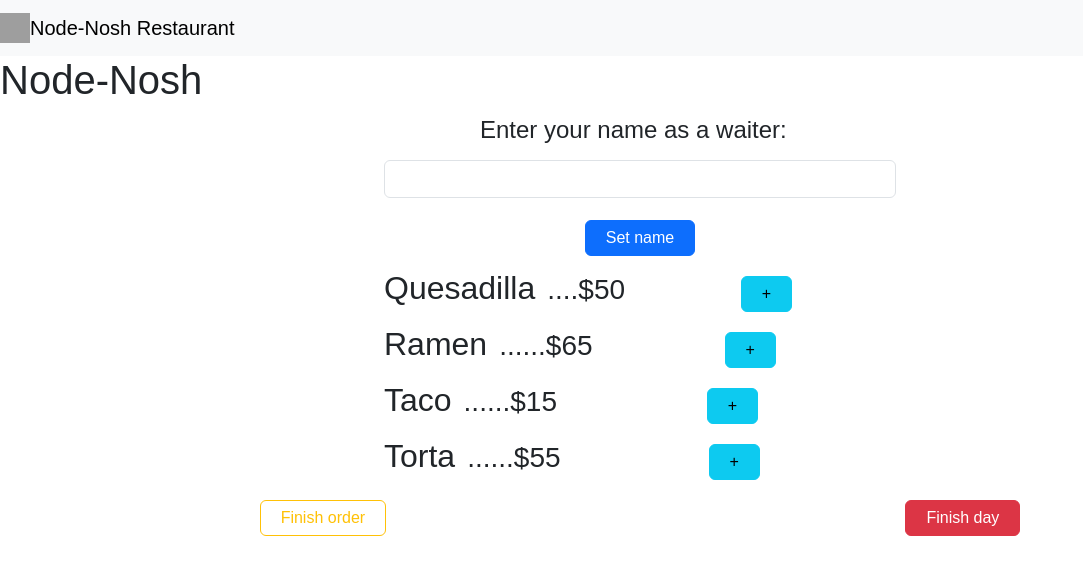
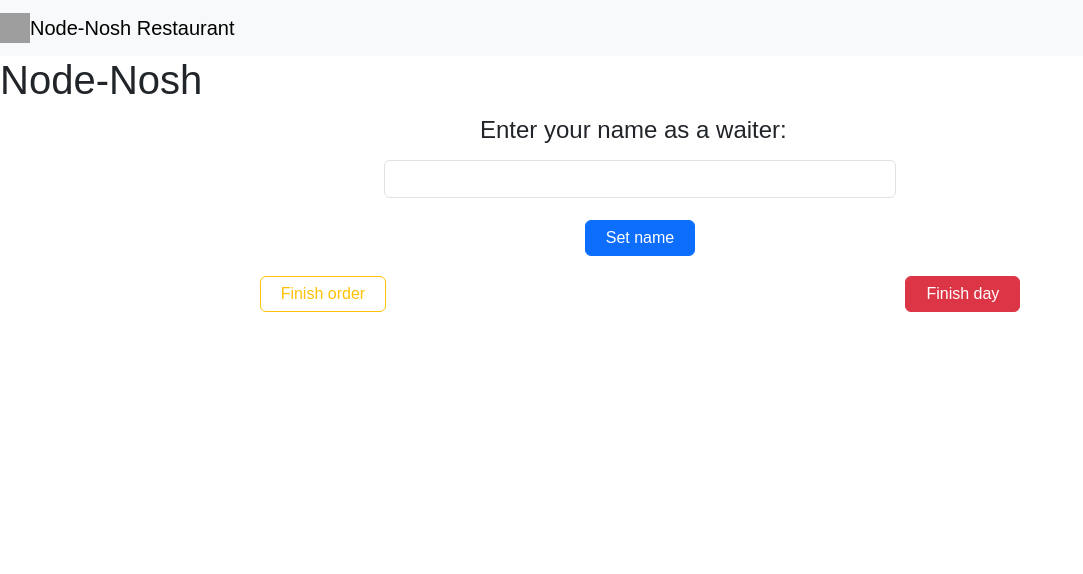
Before and after one commit to eduardoCorpus7193/node_nosh, a React (Vite) app in the folder src/icp_frontend/: page / in a window 1280 px wide. Shown: the top 574 px of the page, without its empty margins (0-1083 px from the left). Built offline with nearby package versions, Linux system fonts and the light colour scheme; grey boxes are pictures that could not be loaded.

Commit message:
feat: new features, efinish order, new day

```diff
--- a/src/icp_frontend/src/App.jsx
+++ b/src/icp_frontend/src/App.jsx
@@ -5,17 +5,32 @@ import { icp_backend } from 'declarations/icp_backend';
 function App() {
 
   const [mostrarComponente, setMostrarComponente] = useState(true);
+  const [mostrarIngresarMesa, setMostrarIngresarMesa] = useState(false);
   const [mostrarTotal, setMostrarTotal] = useState(false);
+  const [mostrarMenu, setMostrarMenu] = useState(false);
 
   const [setName, setSettedName] = useState('');
+  const [setTableName, setSettedTableName] = useState('');
   const [total, setTotal] = useState('');
 
   function handleSubmitSetName(event) {
     event.preventDefault();
     const nameSetted = event.target.elements.nameSet.value;
     setMostrarComponente(false)
+    setMostrarIngresarMesa(true);
     icp_backend.setName(nameSetted).then((nameSet) => {
       setSettedName(nameSet);
+    });
+    return false;
+  }
+
+  function handleSubmitSetTableName(event) {
+    event.preventDefault();
+    const tableNameSetted = event.target.elements.tableNameSet.value;
+    setMostrarMenu(true);
+    setMostrarIngresarMesa(false);
+    icp_backend.setTableName(tableNameSetted).then((tableNameSet) => {
+      setSettedTableName(tableNameSet);
     });
     return false;
   }
@@ -23,6 +38,8 @@ function App() {
   function finishOrder(event) {
     event.preventDefault();
     setMostrarTotal(true);
+    setMostrarMenu(false);
+    setMostrarIngresarMesa(true);
     icp_backend.setTotal().then((newTotal) => {
       setTotal(newTotal);
     });
@@ -42,31 +59,50 @@ function App() {
     <main>
       <h1>Node-Nosh</h1>
 
-
-
-      <div className={mostrarTotal ? "show-element" : null}>
-        {mostrarTotal &&
-          <><h3>Total: $<span id="totalSet">{total}</span></h3></>
-      }
-      </div>
-
       <div className={mostrarComponente ? "show-element" : null}>
         {mostrarComponente &&
+
           <form action="#" onSubmit={handleSubmitSetName}>
             <label htmlFor="nameSet">Enter your name as a waiter: &nbsp;</label>
             <input id="nameSet" alt="Name" type="text" className="form-control" />
             <button type="submit" className="btn btn-primary">Set name</button>
           </form>
+
         }
         <section id="setName">{setName}</section>
       </div>
 
+      <div className={mostrarIngresarMesa ? "show-element" : null}>
+        {mostrarIngresarMesa &&
 
+          <form action="#" onSubmit={handleSubmitSetTableName}>
+            <label htmlFor="tableNameSet">Enter the table name: &nbsp;</label>
+            <input id="tableNameSet" alt="Table name" type="text" className="form-control" />
+            <button type="submit" className="btn btn-primary">Set table name</button>
+          </form>
+      }
+
+      </div>
+
+
+      <div className={mostrarMenu ? "show-element" : null}>
+        {mostrarMenu &&
+          <>
+            <section id="setTableName">{setTableName}</section>
             <Products />
+          </>
+        }
+      </div>
 
       <div className='d-flex justify-content-around'>
         <button onClick={finishOrder} type='submit' className='btn btn-outline-warning'>Finish order</button>
         <button onClick={finishDay} type='submit' className='btn btn-danger'>Finish day</button>
+      </div>
+
+      <div className={mostrarTotal ? "show-element" : null}>
+        {mostrarTotal &&
+          <><p>Total: <span id="totalSet">{total}</span></p></>
+      }
       </div>
 
     </main>
--- a/src/icp_frontend/src/components/products.jsx
+++ b/src/icp_frontend/src/components/products.jsx
@@ -3,7 +3,7 @@ import { icp_backend } from 'declarations/icp_backend';
 
 function Products() {
     //Quesadilla function
-    function handleSubmitQuesadilla(event) {
+    function handleSubmitMiso(event) {
         event.preventDefault()
         icp_backend.setSubTotal(40.0).then((subTotal) => {
             alert("The subtotal is " + subTotal);
@@ -12,7 +12,7 @@ function Products() {
     }
 
     //Ramen function
-    function handleSubmitRamen(event) {
+    function handleSubmitShio(event) {
         event.preventDefault()
         icp_backend.setSubTotal(65.0).then((subTotal) => {
             alert("The subtotal is " + subTotal);
@@ -21,7 +21,7 @@ function Products() {
     }
 
     //Taco function
-    function handleSubmitTaco(event) {
+    function handleSubmitShoyu(event) {
         event.preventDefault()
         icp_backend.setSubTotal(15.0).then((subTotal) => {
             alert("The subtotal is " + subTotal);
@@ -30,7 +30,7 @@ function Products() {
     }
 
     //Torta function
-    function handleSubmitTorta(event) {
+    function handleSubmitTonkotsu(event) {
         event.preventDefault()
         icp_backend.setSubTotal(55.0).then((subTotal) => {
             alert("The subtotal is " + subTotal);
@@ -40,20 +40,21 @@ function Products() {
 
     return (
         <div>
-            <form action="#" onSubmit={handleSubmitQuesadilla}>
-                <h2>Quesadilla</h2> <h3>....$50</h3>
+            <form action="#" onSubmit={handleSubmitMiso}>
+                <h2>Ramen Miso</h2> <h3>....$50</h3>
+                <p>Se caracteriza por su</p>
                 <button type="submit" className="btn btn-info">+</button>
             </form>
             <form action="#" onSubmit={handleSubmitRamen}>
-                <h2>Ramen</h2> <h3>......$65</h3>
+                <h2>Ramen Shio</h2> <h3>......$65</h3>
                 <button type="submit" className="btn btn-info">+</button>
             </form>
             <form action="#" onSubmit={handleSubmitTaco}>
-                <h2>Taco</h2> <h3>......$15</h3>
+                <h2>Ramen Shoyu</h2> <h3>......$15</h3>
                 <button type="submit" className="btn btn-info">+</button>
             </form>
             <form action="#" onSubmit={handleSubmitTorta}>
-                <h2>Torta</h2> <h3>......$55</h3>
+                <h2>Ramen Tonkotsu</h2> <h3>......$55</h3>
                 <button type="submit" className="btn btn-info">+</button>
             </form>
         </div>
```
Also changed, not shown: 1 other file (tests, documents, lock files or other folders). Lines whose indentation alone changed are shown as unchanged.
